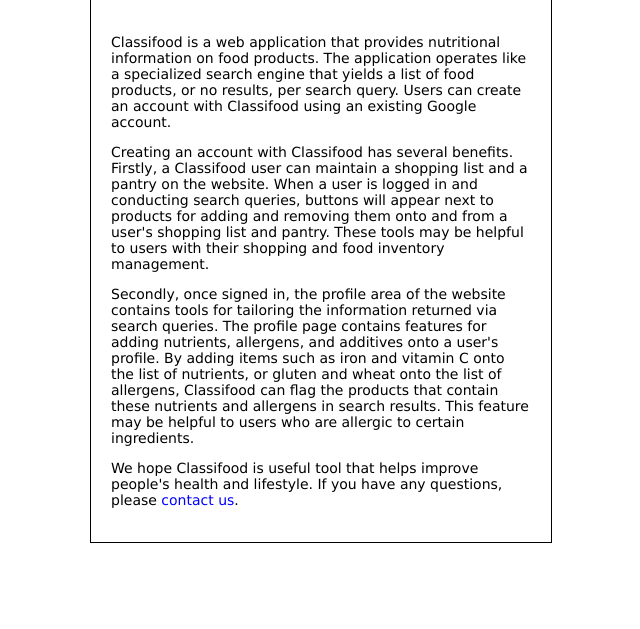
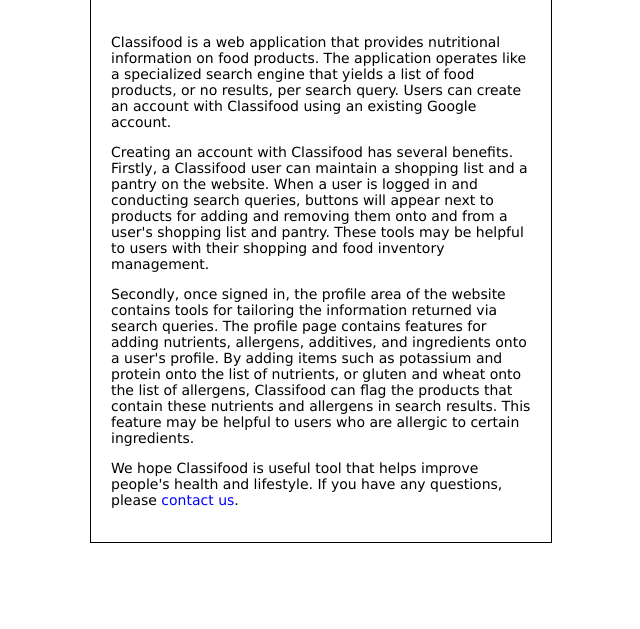
Before and after one commit to classifood-fz/public, a Django app: template templates/about.html in a window 1280 px wide. Shown: the part 128-757 px from the top of the page, without its empty margins (319-959 px from the left). Run offline with Django 3.2, Linux system fonts and the light colour scheme; the template is opened without the code that fills it, so the values that code supplies are empty; some libraries are stand-ins or nearby versions.

Commit message:
Changed about.html

```diff
--- a/templates/about.html
+++ b/templates/about.html
@@ -22,7 +22,7 @@
 
             <p>Creating an account with Classifood has several benefits. Firstly, a Classifood user can maintain a shopping list and a pantry on the website. When a user is logged in and conducting search queries, buttons will appear next to products for adding and removing them onto and from a user's shopping list and pantry. These tools may be helpful to users with their shopping and food inventory management.</p>
 
-            <p>Secondly, once signed in, the profile area of the website contains tools for tailoring the information returned via search queries. The profile page contains features for adding nutrients, allergens, and additives onto a user's profile. By adding items such as iron and vitamin C onto the list of nutrients, or gluten and wheat onto the list of allergens, Classifood can flag the products that contain these nutrients and allergens in search results. This feature may be helpful to users who are allergic to certain ingredients.</p>
+            <p>Secondly, once signed in, the profile area of the website contains tools for tailoring the information returned via search queries. The profile page contains features for adding nutrients, allergens, additives, and ingredients onto a user's profile. By adding items such as potassium and protein onto the list of nutrients, or gluten and wheat onto the list of allergens, Classifood can flag the products that contain these nutrients and allergens in search results. This feature may be helpful to users who are allergic to certain ingredients.</p>
 
             <p>We hope Classifood is useful tool that helps improve people's health and lifestyle. If you have any questions, please <a class="always_blue" href="/contact">contact us</a>.</p>
         </div>
```
